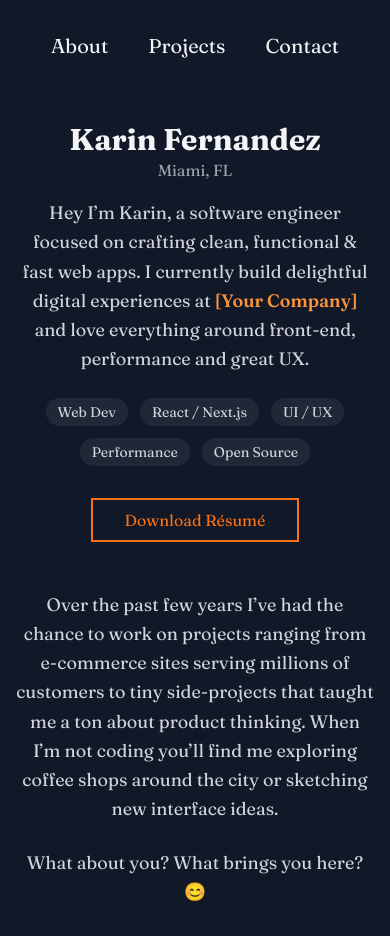
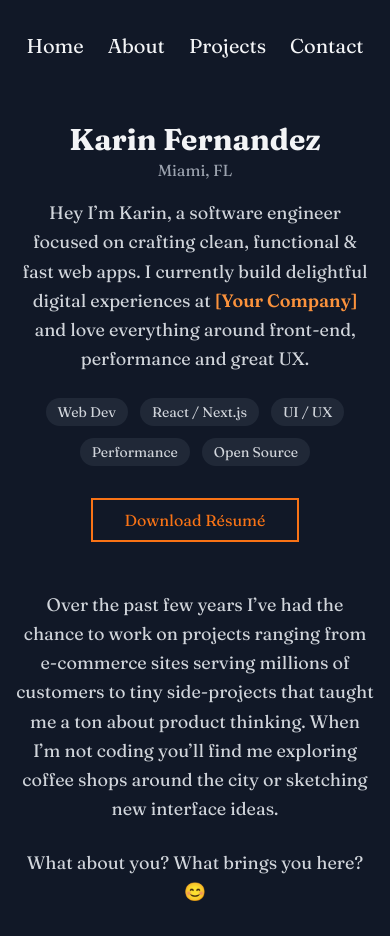
Before and after one commit to karinfdez/nextjs-portfolio, a Next.js app: page /about in a window 390 px wide. Built offline with nearby package versions, Linux system fonts and the light colour scheme.

Commit message:
Update the menu on mobile

```diff
--- a/app/layout.js
+++ b/app/layout.js
@@ -21,7 +21,8 @@ export default function RootLayout({ children }) {
       <body className={`${fraunces.className} min-h-full antialiased flex flex-col`}>
         <header className="w-full flex justify-center md:justify-end py-8 px-4 md:pr-12 text-xl lg:text-2xl max-w-6xl mx-auto relative">
           <AnimatedDots className="absolute left-0 top-0 scale-90" colorClass="bg-orange-500" isClickable={true} />
-          <nav className="space-x-10">
+          <nav className="space-x-6">
+            <Link href="/" className="hover:text-orange-400 transition-colors duration-200 md:hidden">Home</Link>
             <Link href="/about" className="hover:text-orange-400 transition-colors duration-200">About</Link>
             <Link href="/projects" className="hover:text-orange-400 transition-colors duration-200">Projects</Link>
             <Link href="/contact" className="hover:text-orange-400 transition-colors duration-200">Contact</Link>
```
